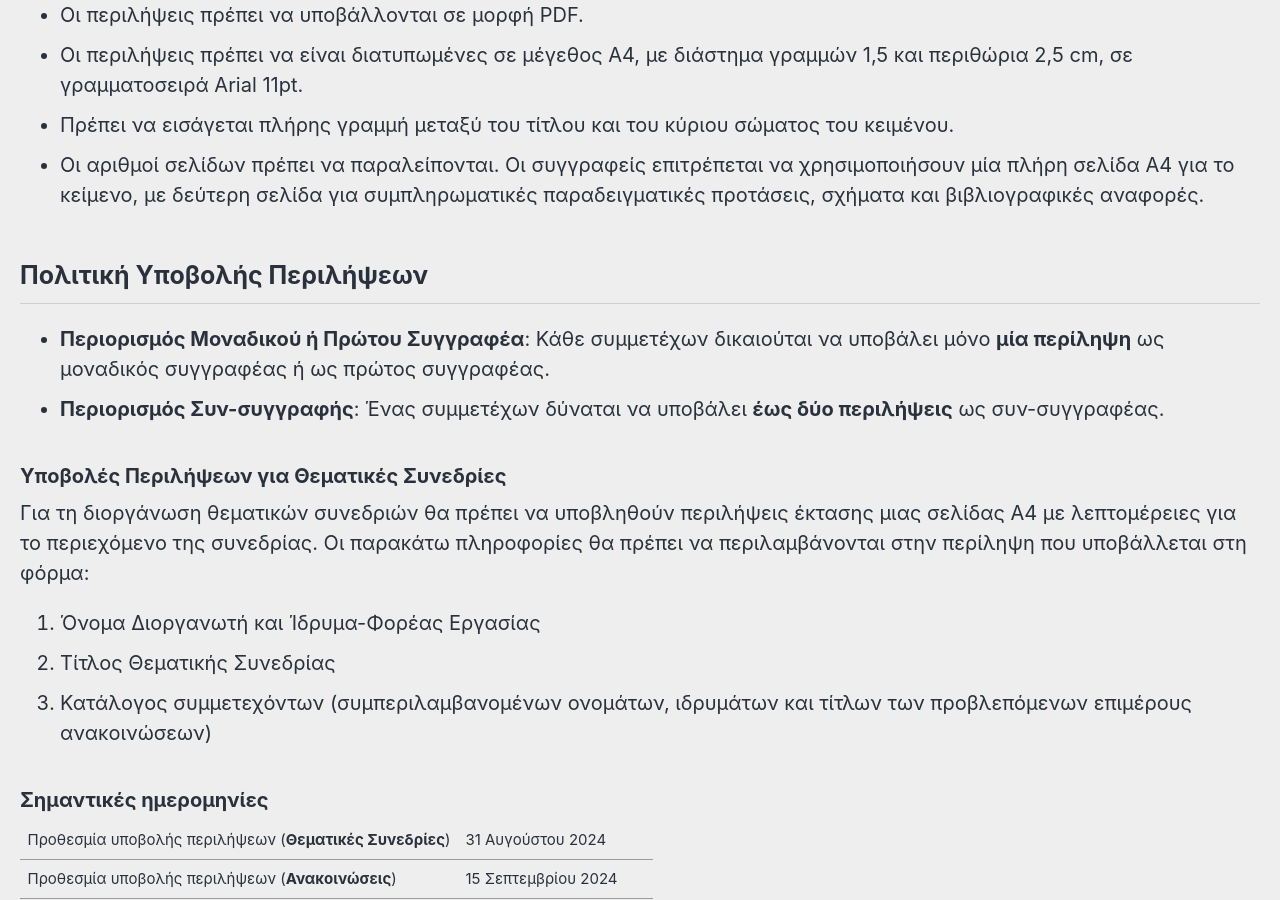
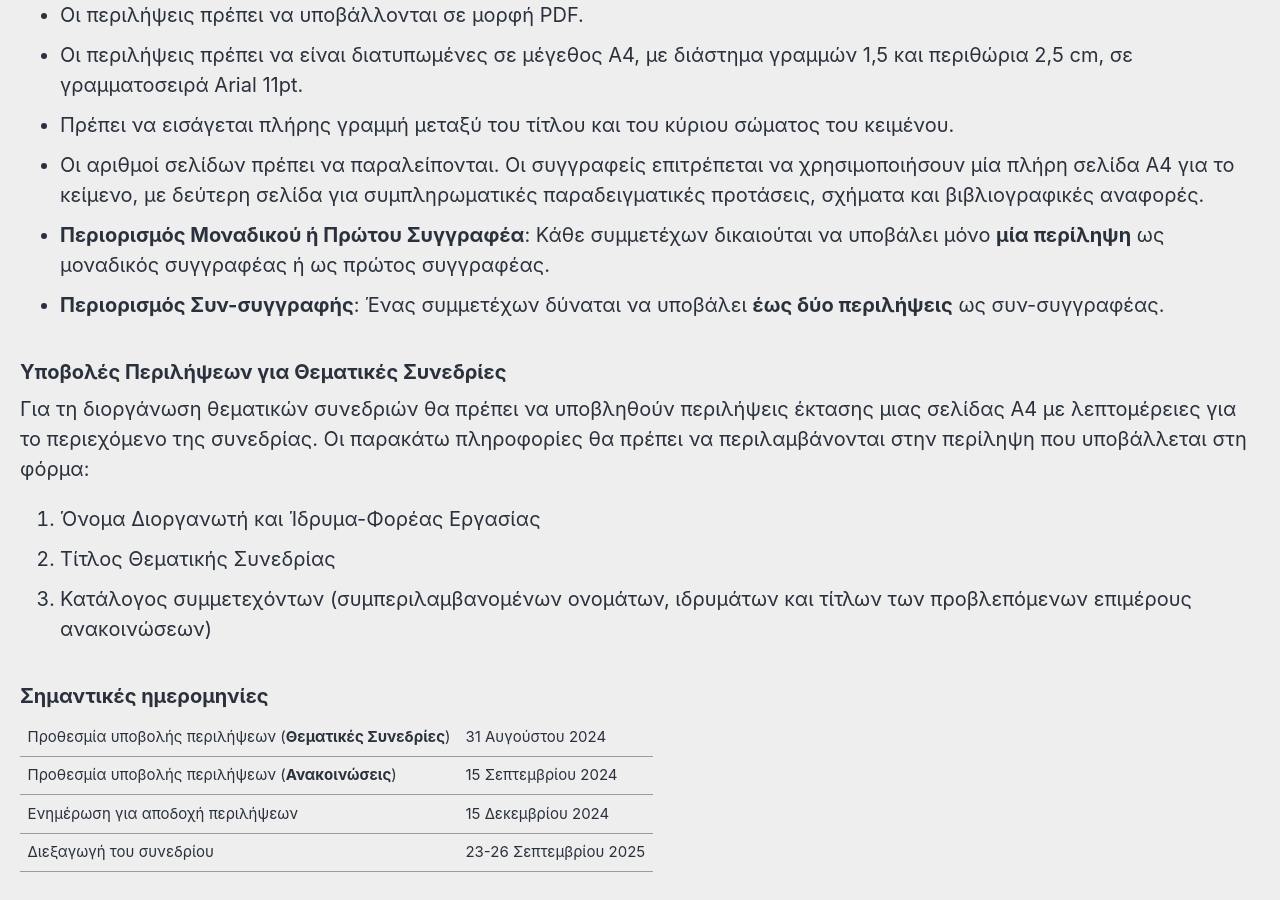
Before and after one commit to roryleung/ICGL17, a Jekyll site: the page built from _pages/gr_cfp.md, in a window 1280 px wide and 900 px high, scrolled down 1077 px. Built offline with Jekyll 4.4.1, drawn with Linux system fonts in a browser that asks for light colours; cached includes are drawn as plain includes; nearby versions of some CDN libraries.

Commit message:
Update gr_cfp.md

```diff
--- a/_pages/gr_cfp.md
+++ b/_pages/gr_cfp.md
@@ -23,9 +23,6 @@ excerpt: "23-26 Σεπτεμβρίου 2025<br>Πανεπιστήμιο του C
 - Οι περιλήψεις πρέπει να είναι διατυπωμένες σε μέγεθος Α4, με διάστημα γραμμών 1,5 και περιθώρια 2,5 cm, σε γραμματοσειρά Arial 11pt.
 - Πρέπει να εισάγεται πλήρης γραμμή μεταξύ του τίτλου και του κύριου σώματος του κειμένου.
 - Οι αριθμοί σελίδων πρέπει να παραλείπονται. Οι συγγραφείς επιτρέπεται να χρησιμοποιήσουν μία πλήρη σελίδα Α4 για το κείμενο, με δεύτερη σελίδα για συμπληρωματικές παραδειγματικές προτάσεις, σχήματα και βιβλιογραφικές αναφορές.
-
-## Πολιτική Υποβολής Περιλήψεων
-
 - **Περιορισμός Μοναδικού ή Πρώτου Συγγραφέα**: Κάθε συμμετέχων δικαιούται να υποβάλει μόνο **μία περίληψη** ως μοναδικός συγγραφέας ή ως πρώτος συγγραφέας.
 - **Περιορισμός Συν-συγγραφής**:  Ένας συμμετέχων δύναται να υποβάλει **έως δύο περιλήψεις** ως συν-συγγραφέας.
 
```
